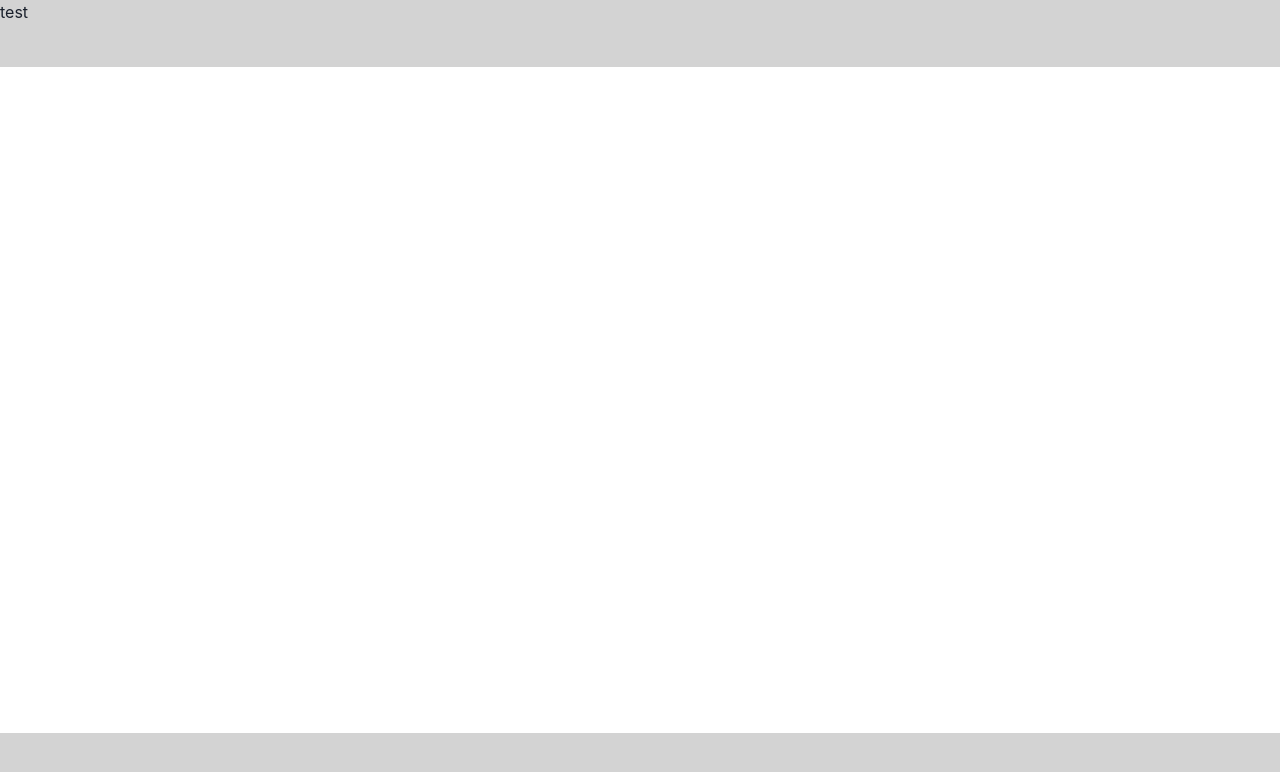
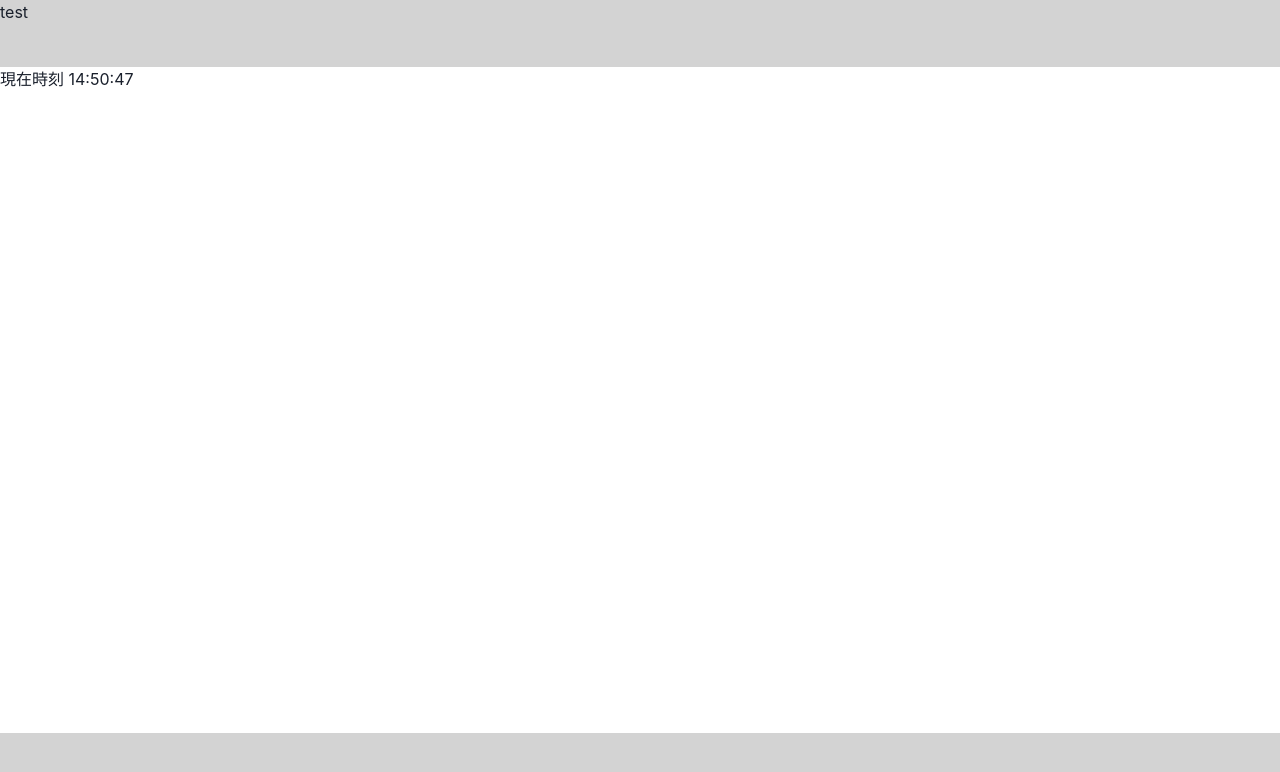
Before and after one commit to GrowUp-Haruno/react-todo-evolution, a React (Create React App) app: page / in a window 1280 px wide. Shown: the top 772 px of the page. Built offline with nearby package versions, Linux system fonts and the light colour scheme.

Commit message:
時計動作確認

```diff
--- a/src/App.tsx
+++ b/src/App.tsx
@@ -1,16 +1,28 @@
 import { ChakraProvider, Grid, GridItem } from '@chakra-ui/react'
-import { FC, memo } from 'react'
+import { FC, memo, useState } from 'react'
 import Header from './components/layouts/Header'
 
-const App: FC = memo(() => (
+const App: FC = memo(() => {
+  const [time, setTime] = useState<string>('')
+  setInterval(() => {
+    const nowTime = new Date()
+    const nowHour = nowTime.getHours()
+    const nowMint = nowTime.getMinutes()
+    const nowSec = nowTime.getSeconds()
+    setTime(`現在時刻 ${nowHour}:${nowMint}:${nowSec}`)
+  }, 1000)
+  return (
     <ChakraProvider>
       <Grid h="100vh" w="100vw" templateRows="repeat(12, 1fr)" templateColumns="repeat(12, 1fr)" gap={0}>
         <Header />
-      <GridItem rowStart={2} rowEnd={12} colStart={1} colEnd={13} bg="white" />
+        <GridItem rowStart={2} rowEnd={12} colStart={1} colEnd={13} bg="white">
+          <p>{time}</p>
+        </GridItem>
         <GridItem rowStart={12} rowEnd={12} colStart={1} colEnd={13} bg="lightgray" />
       </Grid>
     </ChakraProvider>
-))
+  )
+})
 
 App.displayName = 'App'
 
```
Lines whose indentation alone changed are shown as unchanged.
